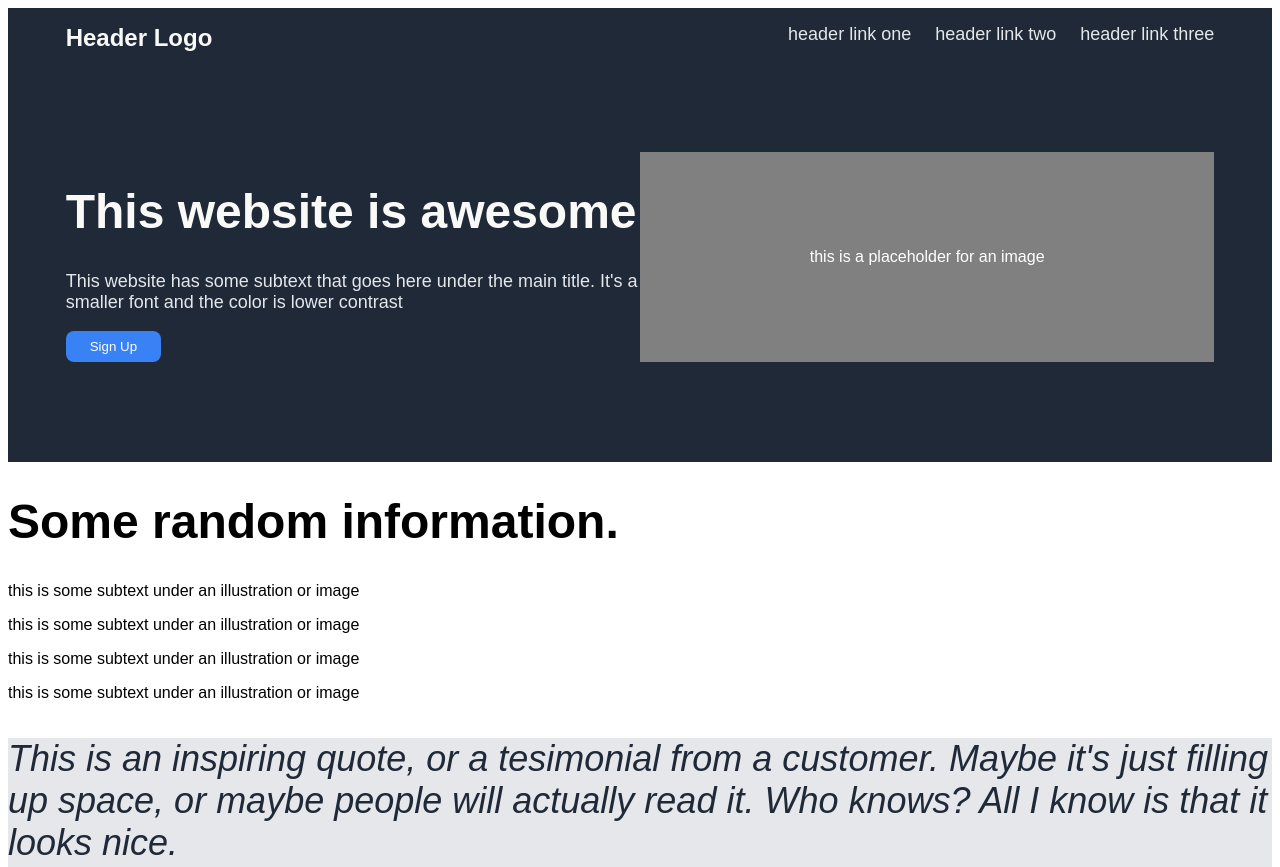
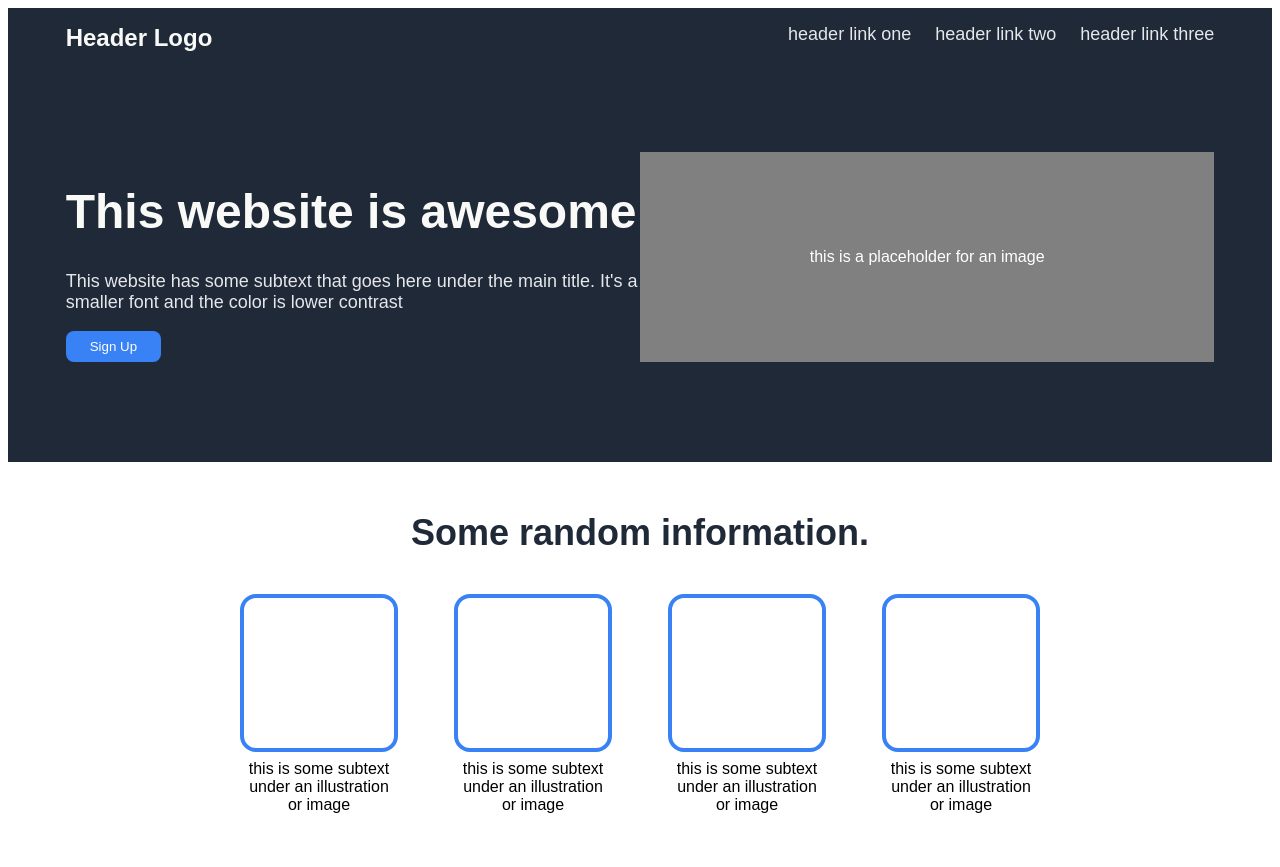
Before and after one commit to imattinger/odin-landing-page, a plain HTML site: page index.html in a window 1280 px wide. Shown: the top 867 px of the page. Drawn offline with Linux system fonts and the light colour scheme.

Commit message:
Restructure and style information section

```diff
--- a/index.html
+++ b/index.html
@@ -27,23 +27,32 @@
                     </p>
                     <button>Sign Up</button>
                 </div>
-                <div class="placeholder">this is a placeholder for an image</div>
+                <div class="placeholder-gray">this is a placeholder for an image</div>
             </div>
         </div>
     </div>
     <div class="random-info">
-        <h1>Some random information.</h1>
-        <div class="graphic-with-caption">
-            <p>this is some subtext under an illustration or image</p>
-        </div>
-        <div class="graphic-with-caption">
-            <p>this is some subtext under an illustration or image</p>
-        </div>
-        <div class="graphic-with-caption">
-            <p>this is some subtext under an illustration or image</p>
-        </div>
-        <div class="graphic-with-caption">
-            <p>this is some subtext under an illustration or image</p>
+        <div class="info-title">Some random information.</div>
+        <div class="info-grid">
+            <div class="info-item">
+                <div class="placeholder-white"> </div>
+                <div class="text">this is some subtext under an illustration or image</div>
+            </div>
+
+            <div class="info-item">
+                <div class="placeholder-white"> </div>
+                <div class="text">this is some subtext under an illustration or image</div>
+            </div>
+
+            <div class="info-item">
+                <div class="placeholder-white"> </div>
+                <div class="text">this is some subtext under an illustration or image</div>
+            </div>
+
+            <div class="info-item">
+                <div class="placeholder-white"> </div>
+                <div class="text">this is some subtext under an illustration or image</div>
+            </div>
         </div>
 
     </div>
--- a/style.css
+++ b/style.css
@@ -58,13 +58,52 @@ h1 {
     color: #e5e7eb;
 }
 
-.placeholder {
+.placeholder-gray {
     flex: 1;
     background-color: gray;
     color: white;
     display: flex;
     justify-content: center;
     align-items: center;
+}
+
+.random-info {
+    text-align: center;
+    padding: 50px;
+}
+
+.info-title {
+    font-size: 36px;
+    font-weight: 800;
+    margin-bottom: 40px;
+    color: #1f2937;
+}
+
+.info-grid {
+    display: flex;
+    align-items: center;
+    justify-content: center;
+    gap: 64px;
+}
+
+.info-item {
+    width: 150px;
+    display: flex;
+    flex-direction: column;
+    align-items: center;
+}
+
+.placeholder-white {
+    border: solid;
+    border-color: #3882f6;
+    border-width: 4px;
+    border-radius: 16px;
+    width: 100%;
+    height: 150px;
+}
+
+.text {
+    margin-top: 8px;
 }
 
 .gray {
```
